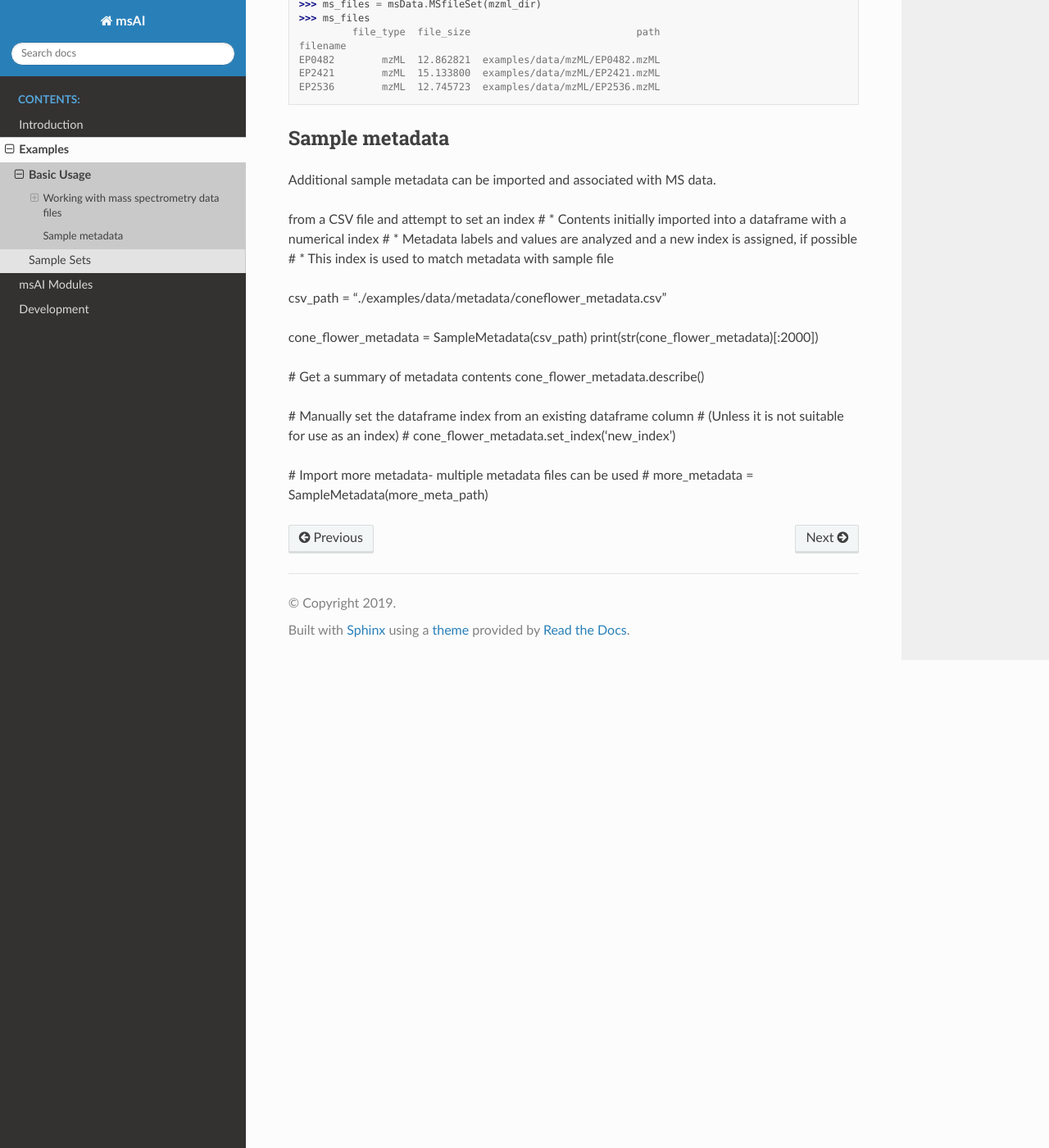
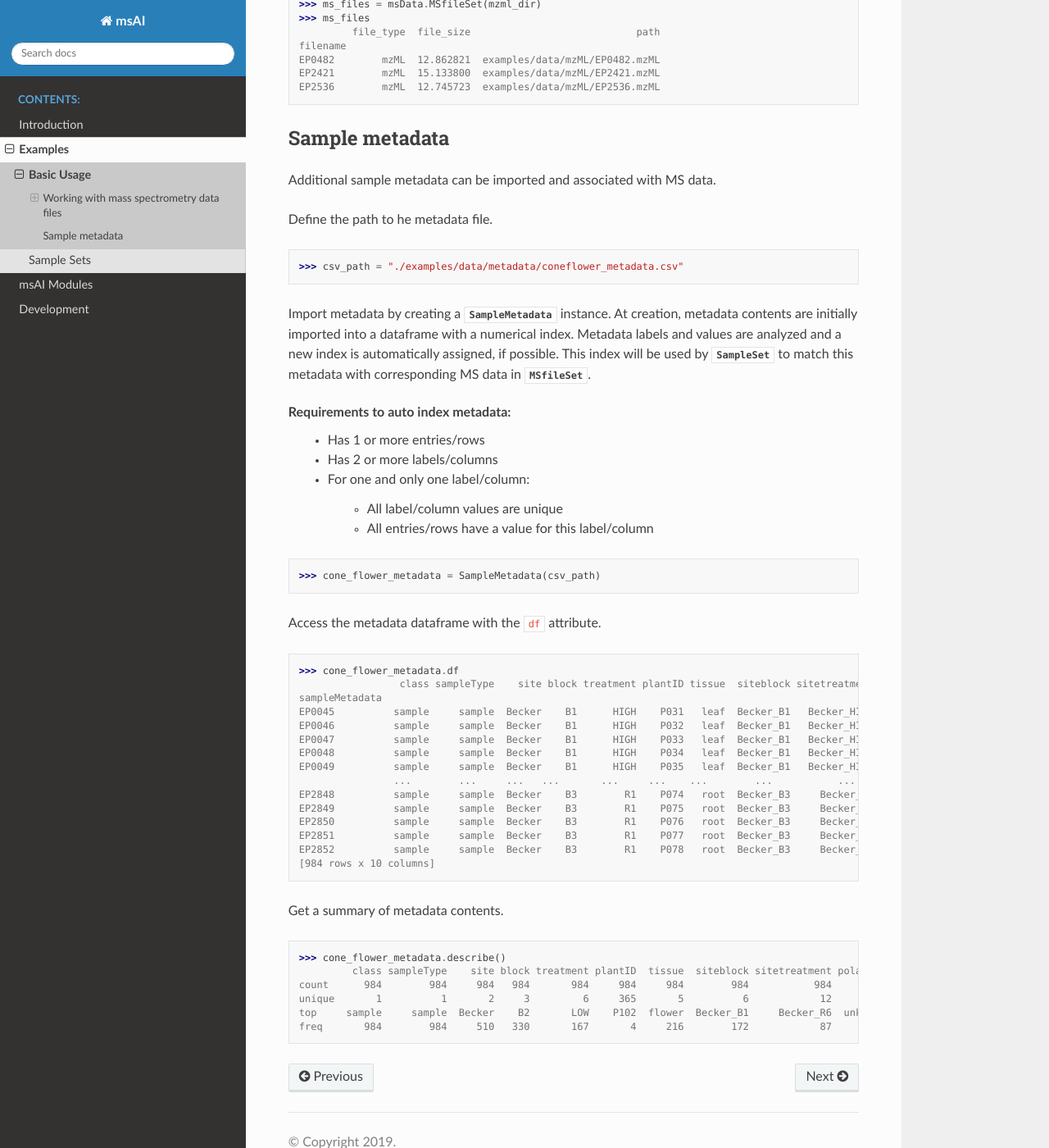
Before and after one commit to IsotopeC/msAI, a Sphinx documentation site: the page built from docs/examples/basics.rst, in a window 1280 px wide and 1400 px high, scrolled down 3253 px. Shown: the whole window at 82% size. Built offline with Sphinx 7.4.7 and the Read the Docs theme 2.0.0, drawn with Linux system fonts in a browser that asks for light colours.

Commit message:
Added metadata example

```diff
--- a/docs/examples/basics.rst
+++ b/docs/examples/basics.rst
@@ -163,22 +163,48 @@ Sample metadata
 
 Additional sample metadata can be imported and associated with MS data.
 
-from a CSV file and attempt to set an index
-#   * Contents initially imported into a dataframe with a numerical index
-#   * Metadata labels and values are analyzed and a new index is assigned, if possible
-#   * This index is used to match metadata with sample file
+Define the path to he metadata file.
 
-csv_path = "./examples/data/metadata/coneflower_metadata.csv"
+>>> csv_path = "./examples/data/metadata/coneflower_metadata.csv"
 
-cone_flower_metadata = SampleMetadata(csv_path)
-print(str(cone_flower_metadata)[:2000])
+Import metadata by creating a `.SampleMetadata` instance.
+At creation, metadata contents are initially imported into a dataframe with a numerical index.
+Metadata labels and values are analyzed and a new index is automatically assigned, if possible.
+This index will be used by `.SampleSet` to match this metadata with corresponding MS data in `.MSfileSet`.
 
-# Get a summary of metadata contents
-cone_flower_metadata.describe()
+Requirements to auto index metadata:
+    * Has 1 or more entries/rows
+    * Has 2 or more labels/columns
+    * For one and only one label/column:
 
-# Manually set the dataframe index from an existing dataframe column
-#   (Unless it is not suitable for use as an index)
-# cone_flower_metadata.set_index('new_index')
+        * All label/column values are unique
+        * All entries/rows have a value for this label/column
 
-# Import more metadata- multiple metadata files can be used
-# more_metadata = SampleMetadata(more_meta_path)
+>>> cone_flower_metadata = SampleMetadata(csv_path)
+
+Access the metadata dataframe with the ``df`` attribute.
+
+>>> cone_flower_metadata.df
+                 class sampleType    site block treatment plantID tissue  siteblock sitetreatment polarity
+sampleMetadata
+EP0045          sample     sample  Becker    B1      HIGH    P031   leaf  Becker_B1   Becker_HIGH  unknown
+EP0046          sample     sample  Becker    B1      HIGH    P032   leaf  Becker_B1   Becker_HIGH  unknown
+EP0047          sample     sample  Becker    B1      HIGH    P033   leaf  Becker_B1   Becker_HIGH  unknown
+EP0048          sample     sample  Becker    B1      HIGH    P034   leaf  Becker_B1   Becker_HIGH  unknown
+EP0049          sample     sample  Becker    B1      HIGH    P035   leaf  Becker_B1   Becker_HIGH  unknown
+                ...        ...     ...   ...       ...     ...    ...        ...           ...      ...
+EP2848          sample     sample  Becker    B3        R1    P074   root  Becker_B3     Becker_R1  unknown
+EP2849          sample     sample  Becker    B3        R1    P075   root  Becker_B3     Becker_R1  unknown
+EP2850          sample     sample  Becker    B3        R1    P076   root  Becker_B3     Becker_R1  unknown
+EP2851          sample     sample  Becker    B3        R1    P077   root  Becker_B3     Becker_R1  unknown
+EP2852          sample     sample  Becker    B3        R1    P078   root  Becker_B3     Becker_R1  unknown
+[984 rows x 10 columns]
+
+Get a summary of metadata contents.
+
+>>> cone_flower_metadata.describe()
+         class sampleType    site block treatment plantID  tissue  siteblock sitetreatment polarity
+count      984        984     984   984       984     984     984        984           984      984
+unique       1          1       2     3         6     365       5          6            12        1
+top     sample     sample  Becker    B2       LOW    P102  flower  Becker_B1     Becker_R6  unknown
+freq       984        984     510   330       167       4     216        172            87      984
```
